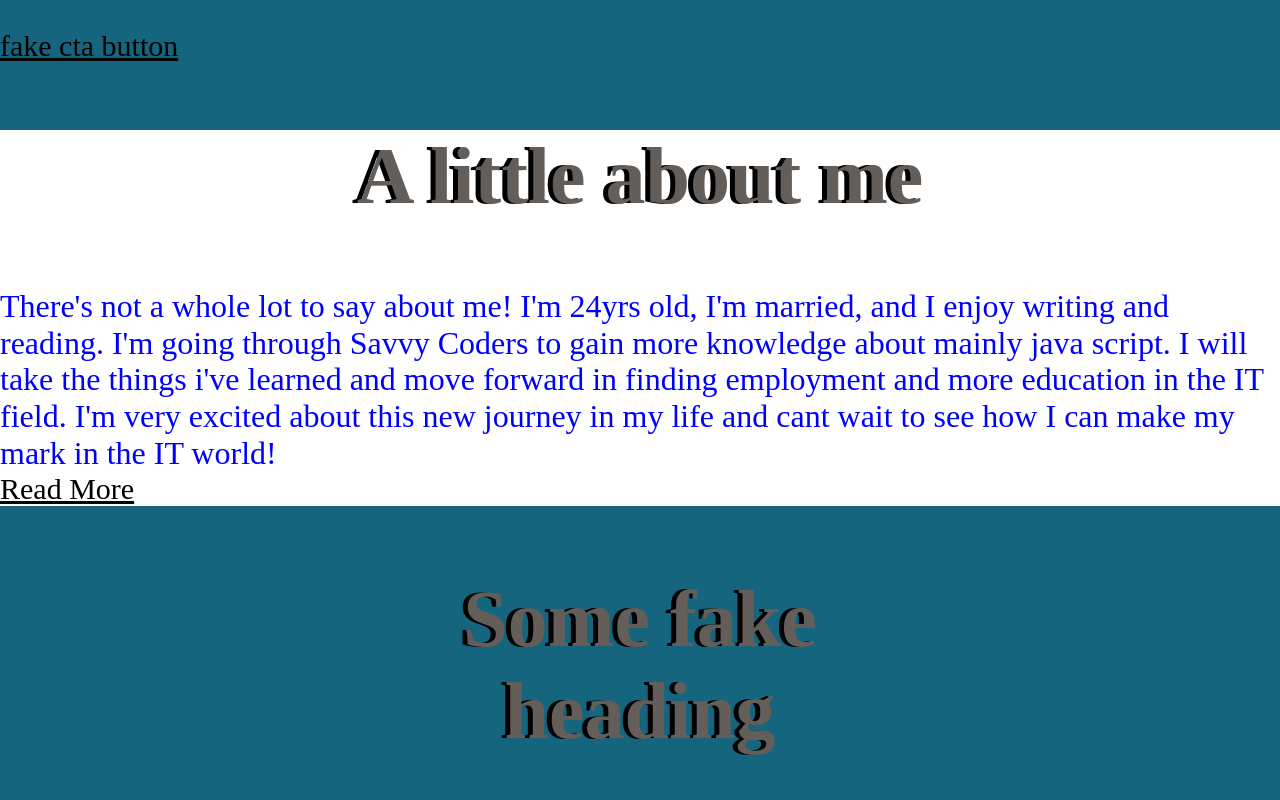
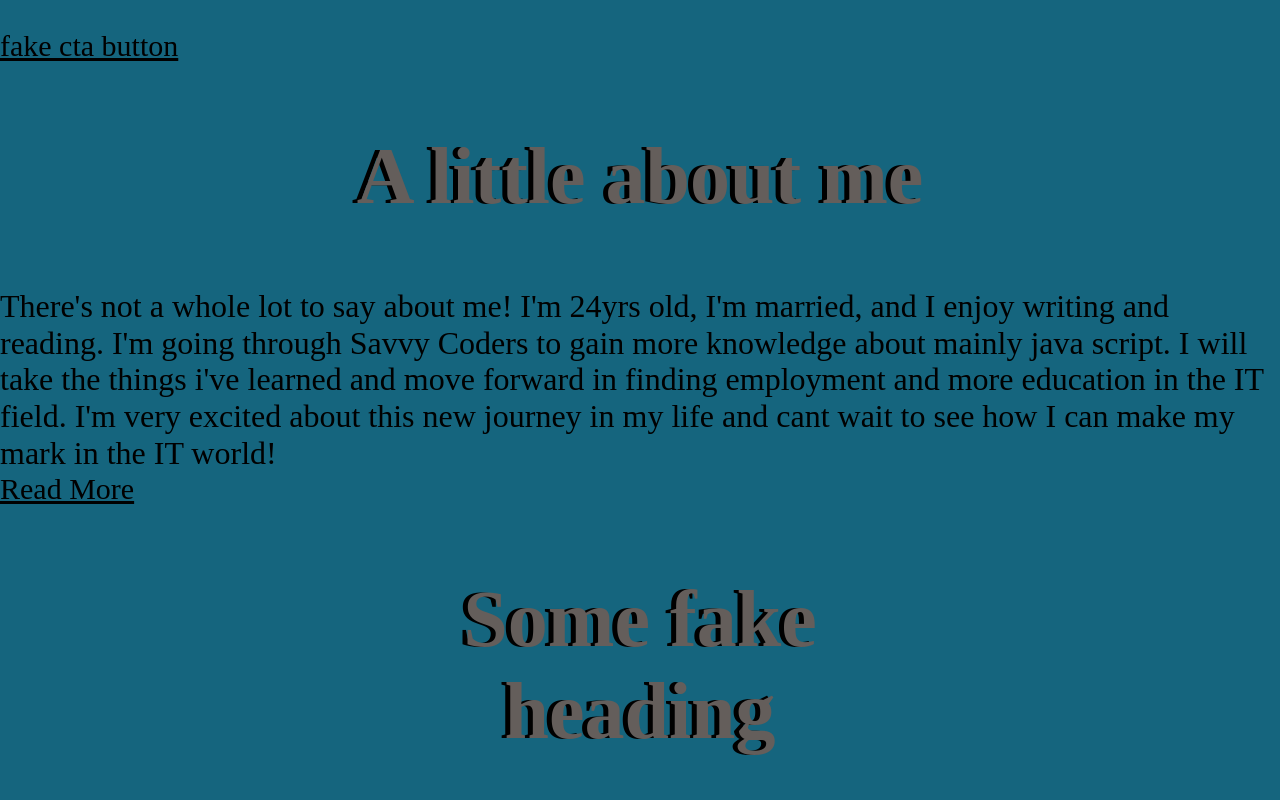
Before and after one commit to Nyilah/Nyilah-Johnson, a website: page index.html in a window 1280 px wide. Shown: the part 1060-1860 px from the top of the page. Drawn offline with nearby package versions, Linux system fonts and the light colour scheme; a web font is replaced by a local one.

Commit message:
edit style.css

```diff
--- a/style.css
+++ b/style.css
@@ -3,13 +3,6 @@
   --primary-varient: #6e532f;
   --secondary:#15657e;
   --secondary-varient:#000000;;
-}
-
-header,
-section:nth-of-type(odd),
-footer {
-  background: white;
-  color: blue;
 }
 
 body {
```
